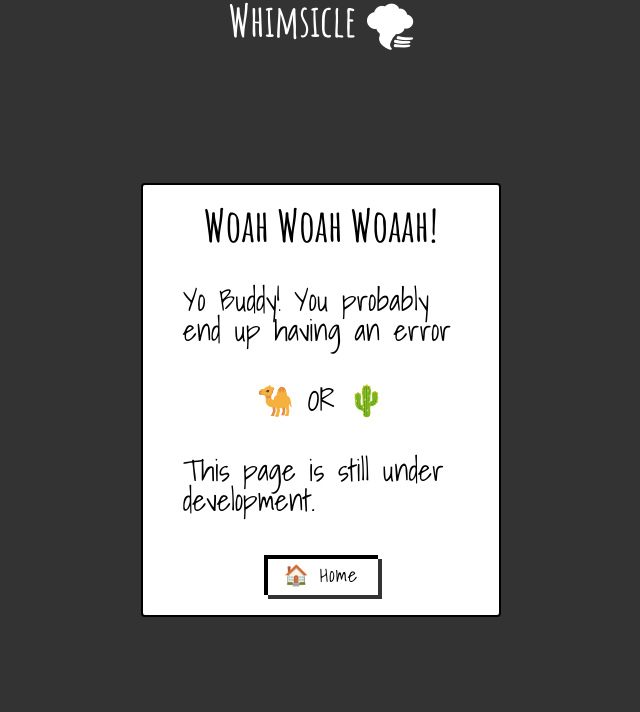
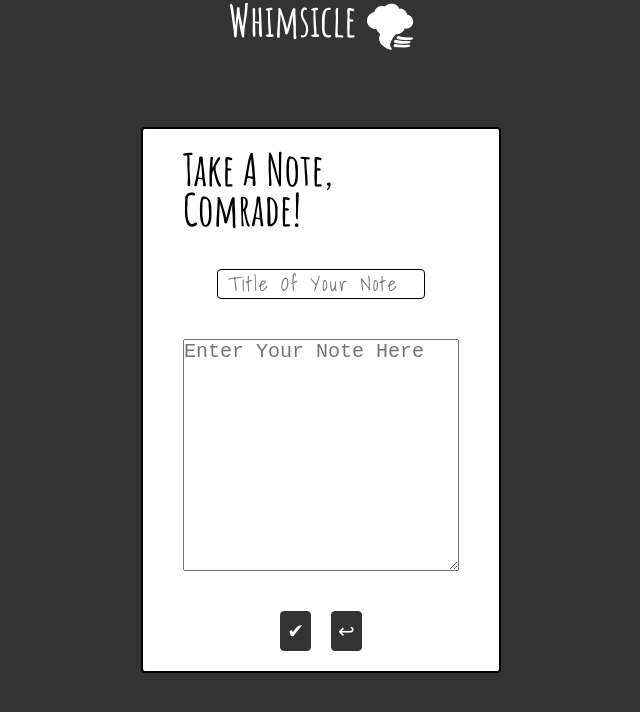
Before and after one commit to USKhokhar/whimsicle, a React (Vite) app: page /takenote in a window 1280 px wide. Shown: the top 712 px of the page, without its empty margins (319-959 px from the left). Built offline with nearby package versions, Linux system fonts and the light colour scheme.

Commit message:
notes-local-storage

```diff
--- a/src/App.jsx
+++ b/src/App.jsx
@@ -9,6 +9,7 @@ import MemeGenerator from './Pages/Memes/MemeGenerator'
 import Todo from './Pages/Todo/Todo'
 import NotesPage from './Pages/Notes/NotesPage'
 import Game from './Pages/TicTacToe/Game'
+import NoteInput from './Pages/Notes/NoteInput'
 
 
 function App() {
@@ -21,6 +22,7 @@ function App() {
           <Route path='/Memes' element={<MemeGenerator />} />
           <Route path='/Todo' element={<Todo />} />
           <Route path='/Notes' element={<NotesPage />} />
+          <Route path='/takenote' element={<NoteInput />} />
           <Route path='/Tictactoe' element={<Game />} />
           <Route path='*' element={<Error />} />
         </Routes>
--- /dev/null
+++ b/src/Pages/Notes/NoteInput.jsx
@@ -0,0 +1,91 @@
+import React, { useEffect, useRef, useState } from 'react'
+import { useNavigate } from 'react-router-dom'
+
+const NoteInput = () => {
+    const navigate= useNavigate()
+
+    const localTitle = localStorage.getItem('LOCAL_NOTE_TITLE')
+    const [head, setHead] = useState(localTitle ? JSON.parse(localTitle) : [])
+
+    const localText = localStorage.getItem('LOCAL_NOTE_TEXT')
+    const [content, setContent] = useState(localText ? JSON.parse(localText) : [])
+
+    const title = useRef()
+    const text = useRef()
+
+
+    const handleReturn = () => {
+        navigate('/Notes')
+    }
+
+    const handleSubmit = () => {
+        const titleValue = title.current.value
+        const textValue = text.current.value
+
+        if((titleValue === '') && (textValue === '')) return alert('Type Something, Dummy!')
+        if((titleValue === '')) return alert("You can't leave the title blank... silly!")
+
+        // console.log(titleValue);
+        // console.log(textValue);
+
+        // localStorage.setItem('title', JSON.stringify(titleValue))
+        // localStorage.setItem('text', JSON.stringify(textValue))
+
+        setHead([...head, titleValue])
+        setContent([...content, textValue])
+
+        // console.log(head);
+        // console.log(content);
+
+        title.current.value = ''
+        text.current.value = ''
+    }
+
+    useEffect(() => {
+        localStorage.setItem('LOCAL_NOTE_TITLE', JSON.stringify(head))
+        localStorage.setItem('LOCAL_NOTE_TEXT', JSON.stringify(content))
+    }, [head, content])
+
+  return (
+    <main>
+        <h1 style={{color: '#ffffff', textAlign: 'center'}}>Whimsicle 🌪 </h1>
+        <section className='intro-section'>
+            <h1>Take A Note, Comrade!</h1>
+            <div className="input-form">
+                <input type="text"
+                    name='note-title'
+                    id='note-title'
+                    placeholder='Title Of Your Note'
+                    ref={title}
+                />
+            </div>
+            <div className="input-form">
+                <textarea name="note-txt" id="note-txt"
+                    cols="30"
+                    rows="10"
+                    placeholder='Enter Your Note Here'
+                    ref={text}
+                />
+            </div>
+            <div className="input-form">
+                <button className="wow-btn"
+                    onClick={handleSubmit}
+                >
+                    ✔
+                </button>
+                <button className="wow-btn"
+                    style={{
+                        cursor: 'auto',
+                    }}
+
+                    onClick={handleReturn}
+                >
+                    ↩
+                </button>
+            </div>
+        </section>
+    </main>
+  )
+}
+
+export default NoteInput
--- a/src/Pages/Notes/NotesPage.jsx
+++ b/src/Pages/Notes/NotesPage.jsx
@@ -1,9 +1,13 @@
 import React from 'react'
+import { useNavigate } from 'react-router-dom'
 
 const NotesPage = () => {
 
+  const navigate = useNavigate()
+
   const addNote = () => {
     // console.log(0);
+    navigate('/takenote')
   }
 
   return (
@@ -18,17 +22,9 @@ const NotesPage = () => {
             </div>
 
             <div className="notes-container">
-              <div className="note">
+              {/* <div className="note">
                 <h3>Lorem ipsum dolor sit.</h3>
-              </div>
-              {/* <div className="note"></div>
-              <div className="note"></div>
-              <div className="note"></div>
-              <div className="note"></div>
-              <div className="note"></div>
-              <div className="note"></div>
-              <div className="note"></div>
-              <div className="note"></div> */}
+              </div> */}
             </div>
         </section>
     </main>
--- a/src/Pages/Todo/Todo.jsx
+++ b/src/Pages/Todo/Todo.jsx
@@ -20,7 +20,7 @@ const Todo = () => {
   }
 
   const handleDeleteAll = () => {
-    localStorage.clear()
+    localStorage.clear('TASK_ITEM_LOCAL')
     window.location.reload()
   }
 
@@ -58,8 +58,8 @@ const Todo = () => {
       </ol>
 
       <button className="cool-btn" onClick={() => navigate('/Home')}>
-                🏠 Home
-            </button>
+        🏠 Home
+      </button>
       </section>
     </main>
   )
```
